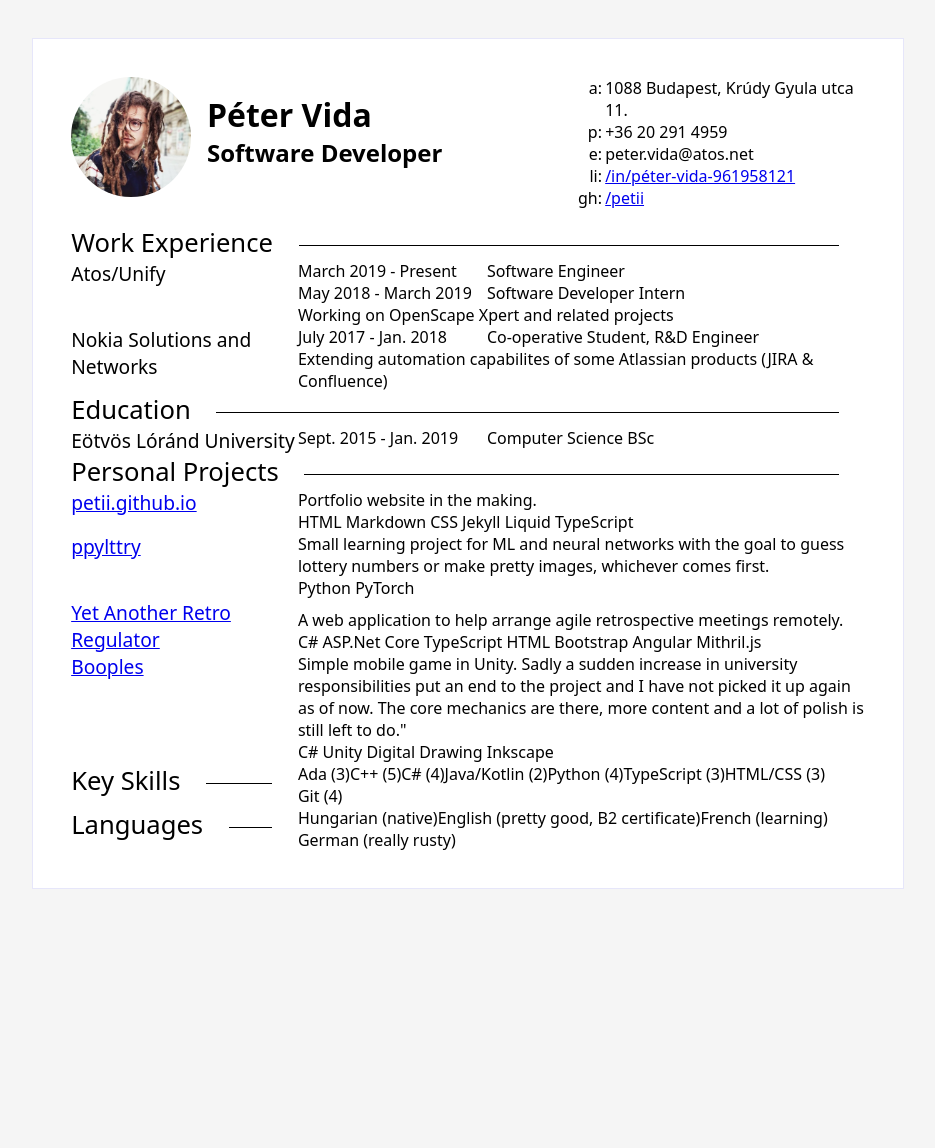
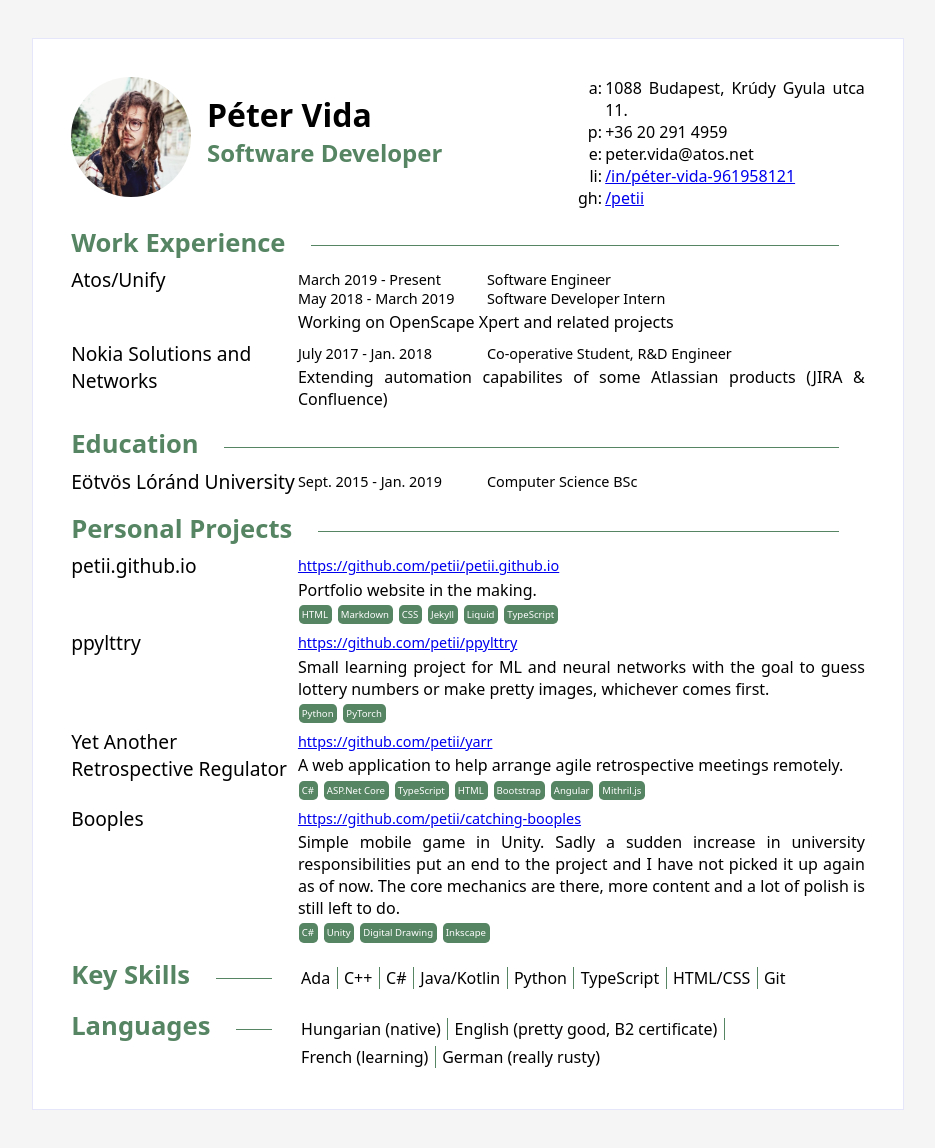
Before and after one commit to petii/petii.github.io, a Jekyll site: the page built from resume.html, in a window 1280 px wide. Shown: the whole page, without its empty margins (172-1107 px from the left). Built offline with Jekyll 4.4.1, drawn with Linux system fonts in a browser that asks for light colours; before the commit the page ends 927 px from its top, so only the background shows below that.

Commit message:
getting closer...

```diff
--- a/_data/resume.yaml
+++ b/_data/resume.yaml
@@ -47,7 +47,7 @@ projects:
       Small learning project for ML and neural networks with the goal to guess
       lottery numbers or make pretty images, whichever comes first.
     tech: [Python, PyTorch]
-  - name: "Yet Another Retro Regulator"
+  - name: "Yet Another Retrospective Regulator"
     repo: "https://github.com/petii/yarr"
     desc: >-
       A web application to help arrange agile retrospective meetings remotely.
@@ -58,7 +58,7 @@ projects:
       Simple mobile game in Unity. Sadly a sudden increase in university
       responsibilities put an end to the project and I have not picked it up
       again as of now. The core mechanics are there, more content and a lot of
-      polish is still left to do."
+      polish is still left to do.
     tech: [C#, Unity, Digital Drawing, Inkscape]
 
 languages:
--- a/assets/resume/resume-style.scss
+++ b/assets/resume/resume-style.scss
@@ -1,5 +1,9 @@
 ---
 ---
+:root {
+  --accent-color: #568563;
+}
+
 * {
   margin: 0;
   padding: 0;
@@ -20,6 +24,8 @@ body {
   max-height: 29.7cm;
 
   font: 1em system-ui;
+
+  text-align: justify;
 }
 
 body > header {
@@ -39,6 +45,9 @@ header > .name {
   grid-area: name;
 
   margin: 1em;
+}
+header > .name > h2 {
+  color: var(--accent-color);
 }
 header > .contact {
   grid-area: contact;
@@ -63,6 +72,7 @@ section {
   grid-template-areas:
     "category"
     "content";
+  margin-top: 1em;
 }
 section > header {
   grid-area: category;
@@ -70,6 +80,8 @@ section > header {
   display: flex;
   flex-wrap: wrap;
   font-size: 1.6em;
+  font-weight: bold;
+  color: var(--accent-color);
 }
 section > header::after {
   content: "";
@@ -78,7 +90,7 @@ section > header::after {
   max-height: 0.1em;
   // min-width: max;
   flex-grow: 1;
-  border-bottom: thin solid black;
+  border-bottom: thin solid var(--accent-color);
 }
 section > .content {
   grid-area: content;
@@ -91,18 +103,27 @@ section > .content {
     "category  timeline"
     "category  description";
   grid-template-columns: 2fr 5fr;
+
+  margin-top: 0.4em;
 }
 .category {
   grid-area: category;
 
   font-size: 1.2em;
+  text-align: left;
 }
 .description {
   grid-area: description;
+
+  margin-top: 0.2em;
 }
-.timeline {
+.timeline,
+.repo {
   grid-area: timeline;
 
+  margin-top: 0.3em;
+
+  font-size: 0.9em;
 }
 
 .timeline-item {
@@ -110,12 +131,22 @@ section > .content {
 
   grid-template-areas: "date title";
   grid-template-columns: 1fr 2fr;
+
 }
 .timeline-item > .date {
   grid-area: date;
 }
 .timeline-item > .title {
   grid-area: title;
+}
+
+.tech {
+  font-size: 0.6em;
+  margin: 0.1em;
+  padding: 0.3em 0.4em 0.4em 0.3em;
+  border-radius: 0.5em;
+  background-color: var(--accent-color);
+  color: white;
 }
 
 section.skills {
@@ -127,4 +158,19 @@ section.skills {
 .skills > .content {
   display: flex;
   flex-wrap: wrap;
+
+  margin-top: 0.4em;
 }
+
+.list-item {
+  padding: 0.2em;
+}
+.list-item::after {
+  content: "";
+  padding: 0 0.2em;
+  border-right: thin solid var(--accent-color);
+}
+.list-item.last::after {
+  content: "";
+  border-right: none;
+}
--- a/resume.html
+++ b/resume.html
@@ -79,16 +79,13 @@ email-type: work
       <div class="content">
         {% for project in resume.projects %}
         <div class="content-item">
-          <div class="category">
-            <a href="{{ project.repo }}">{{ project.name }}</a>
-          </div>
+          <div class="category">{{ project.name }}</div>
+          <div class="repo"><a href="{{ project.repo }}">{{ project.repo }}</a></div>
           <div class="description">
             <div>{{ project.desc }}</div>
-            <div>
-              {% for t in project.tech %}
-              <span>{{ t }}</span>
-              {% endfor %}
-            </div>
+            {% for t in project.tech %}
+            <span class="tech">{{ t }}</span>
+            {% endfor %}
           </div>
         </div>
         {% endfor %}
@@ -98,8 +95,11 @@ email-type: work
       <header>Key Skills</header>
       <div class="content">
         {% for s in resume.skills %}
-        <div>
-          {{ s.skill }} ({{ s.level }})
+        <div class="list-item
+                    skill
+                    {% if s == resume.skills.last %}last{% endif %}">
+          {{ s.skill }}
+          <!-- ({{ s.level }}) -->
         </div>
         {% endfor %}
       </div>
@@ -108,7 +108,12 @@ email-type: work
       <header>Languages</header>
       <div class="content">
         {% for l in resume.languages %}
-        <div>{{ l.lang }} ({{ l.level }})</div>
+        <div class="list-item
+                    lang
+                    {% if l == resume.languages.last %}last{% endif %}">
+          {{ l.lang }}
+          ({{ l.level }})
+        </div>
         {% endfor %}
       </div>
     </section>
```
